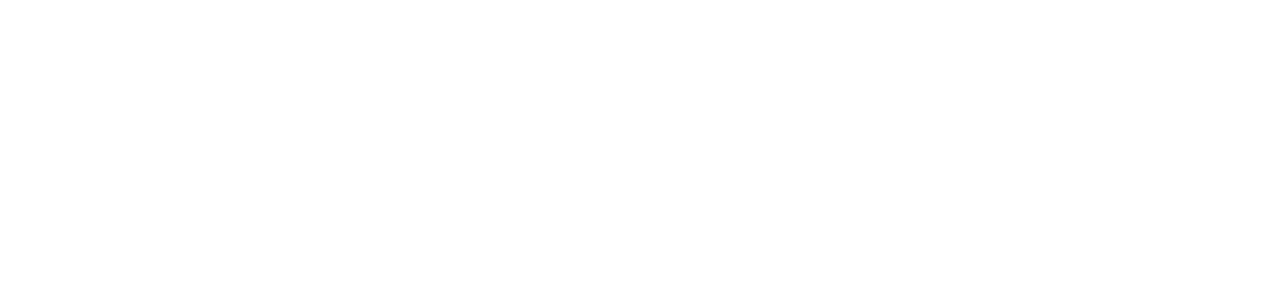
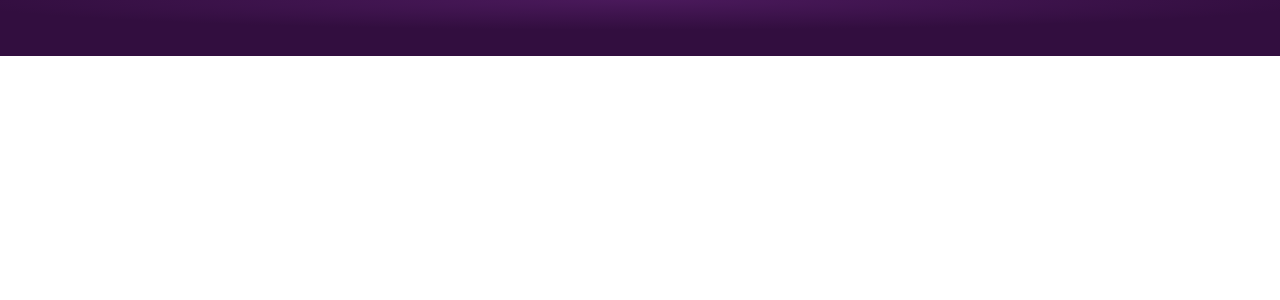
Before and after one commit to Andrei-Zhulid/mesto-start-page, a Vue app: page / in a window 1280 px wide. Shown: the top 300 px of the page. Built offline with nearby package versions, Linux system fonts and the light colour scheme.

Commit message:
Added header bar

```diff
--- a/src/App.vue
+++ b/src/App.vue
@@ -1,18 +1,27 @@
 <template>
   <v-app>
+    <TheHeaderBar />
     <v-main>
     </v-main>
   </v-app>
 </template>
 
 <script>
+import TheHeaderBar from '@/components/TheHeaderBar'
+
 export default {
   name: 'App',
 
-  components: {},
+  components: {
+    TheHeaderBar,
+  },
 
   data: () => ({
     //
   }),
 }
 </script>
+
+<style>
+@import "./assets/css/main.css";
+</style>
--- /dev/null
+++ b/src/assets/css/main.css
@@ -0,0 +1,3 @@
+:root {
+    --background: radial-gradient(53.56% 53.56% at 50% 0%, #4A195B 0%, #320E3F 100%);
+}
--- /dev/null
+++ b/src/components/TheHeaderBar.vue
@@ -0,0 +1,16 @@
+<template>
+  <v-app-bar
+    app
+    short
+    flat
+    dark
+    class="header"
+  >
+  </v-app-bar>
+</template>
+
+<style scoped>
+.header {
+  background: var(--background);
+}
+</style>
--- a/src/plugins/vuetify.js
+++ b/src/plugins/vuetify.js
@@ -4,4 +4,7 @@
 Vue.use(Vuetify)
 
 export default new Vuetify({
+  theme: {
+    options: { customProperties: true },
+  },
 })
```
